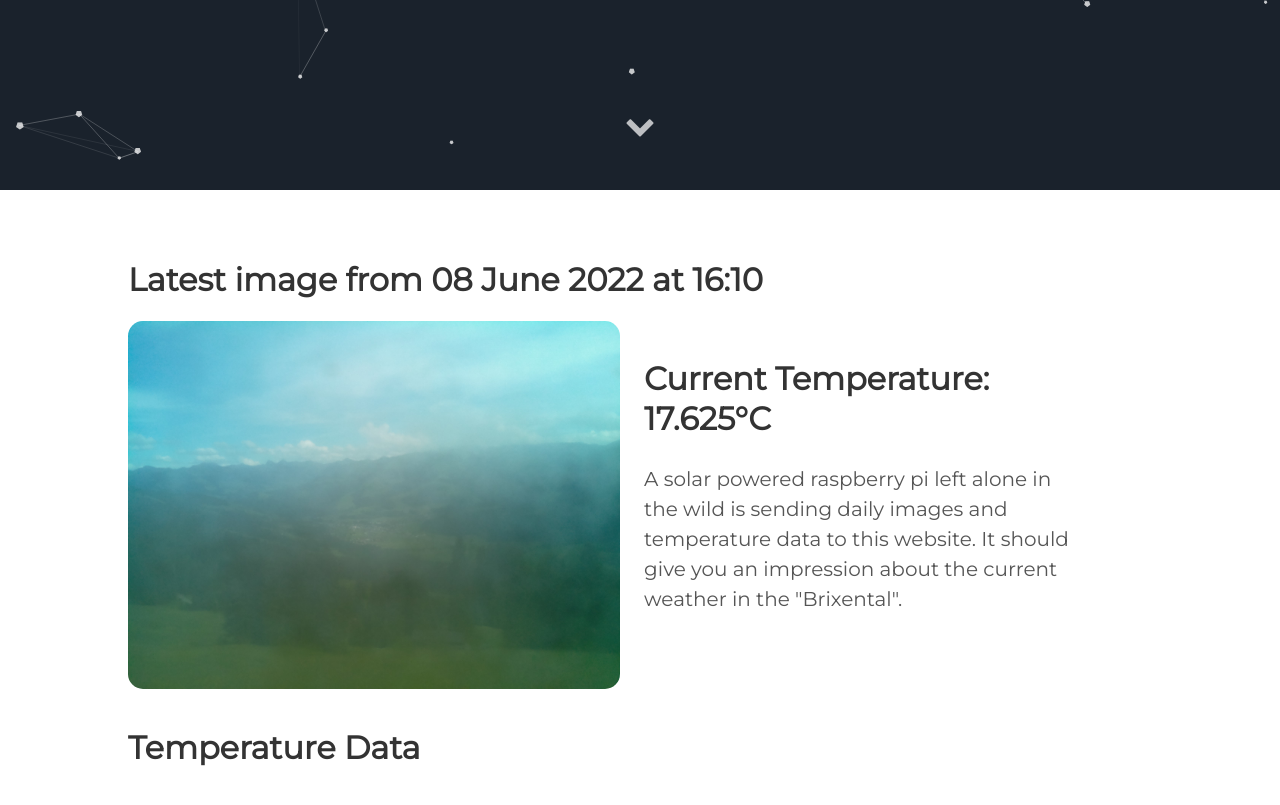
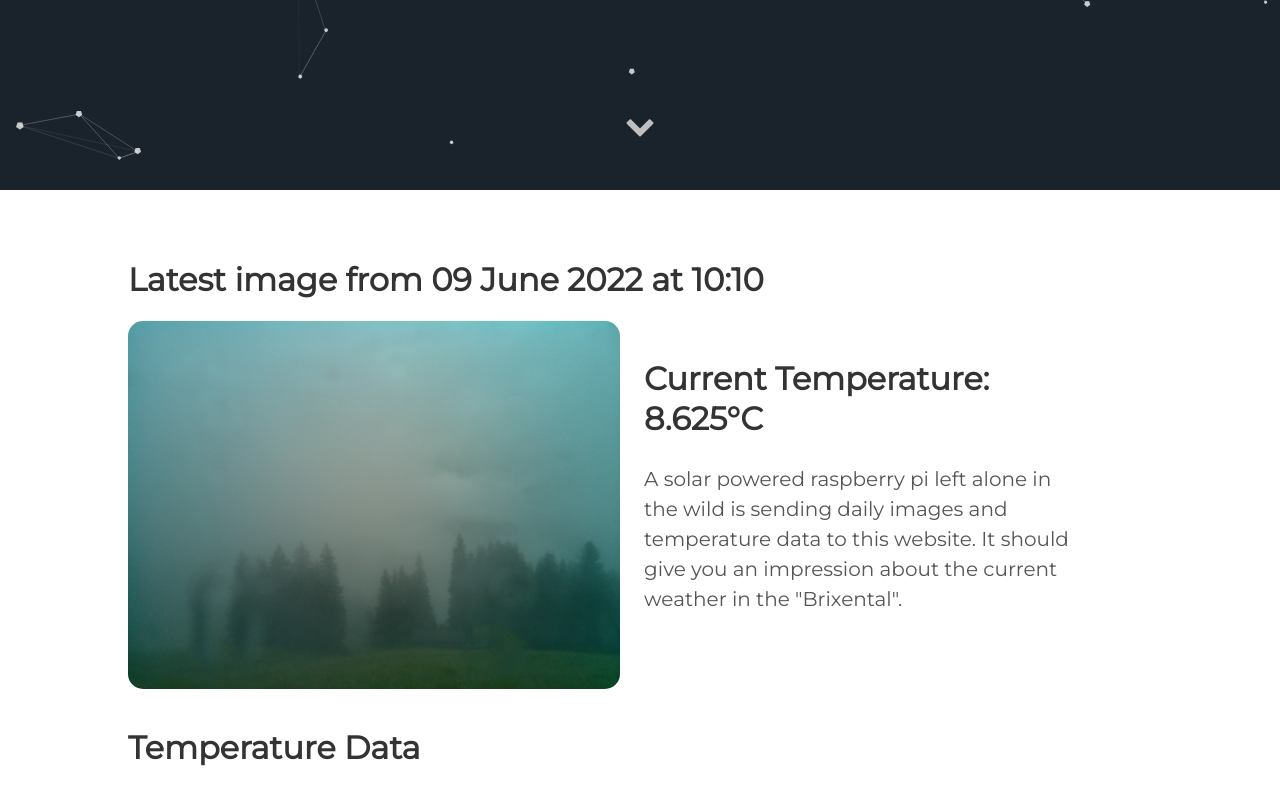
Before and after one commit to vektorious/vektorious.github.io, a Jekyll site: the page built from resources/huette.md, in a window 1280 px wide and 900 px high, scrolled down 710 px. Shown: the top 805 px of the window. Built offline with Jekyll 4.4.1, drawn with Linux system fonts in a browser that asks for light colours.

Commit message:
I'm a bot beep boop

```diff
--- a/resources/huette.md
+++ b/resources/huette.md
@@ -6,13 +6,13 @@ image: '/assets/img/'
 description: 'Live image from the Austrian alps'
 twitter_text: ' '
 ---
-## Latest image from 08 June 2022 at 16:10
+## Latest image from 09 June 2022 at 10:10
 <div class="huette">
   <div class="huette-image">
     <img src="{{ "/assets/img/huette.jpg" | prepend: site.baseurl }}">
   </div>
   <div class="huette-text">
-        <h2>Current Temperature: 17.625°C</h2>
+        <h2>Current Temperature: 8.625°C</h2>
         <p>A solar powered raspberry pi left alone in the wild is sending daily images and temperature data to this website. It should give you an impression about the current weather in the "Brixental".</p>
 
   </div>
```
Also changed, not shown: rpi-script/2022-06-09_100910.txt (renamed from rpi-script/2022-06-08_160909.txt, +5 -5 lines), rpi-script/huette.md (+2 -2 lines), assets/img/huette.jpg, assets/img/temp_plot.png, rpi-script/temp_plot.png, 1 other file.
